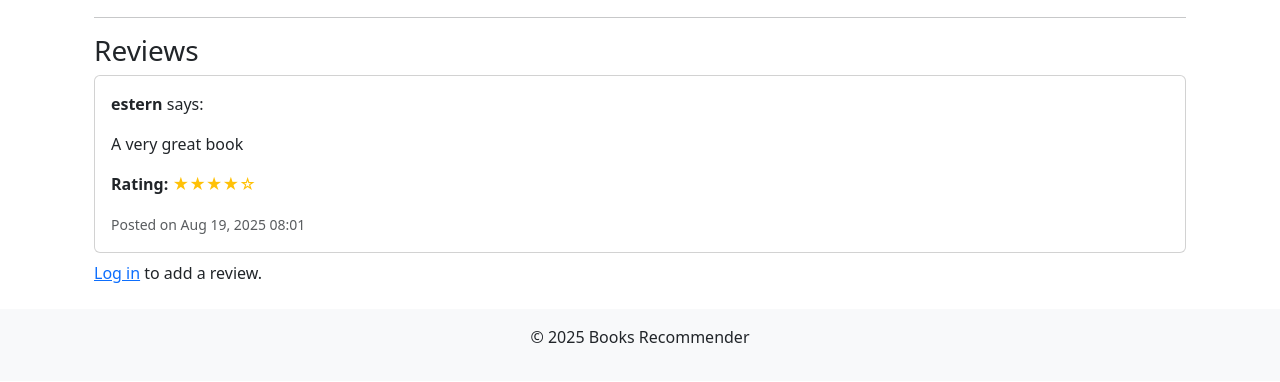
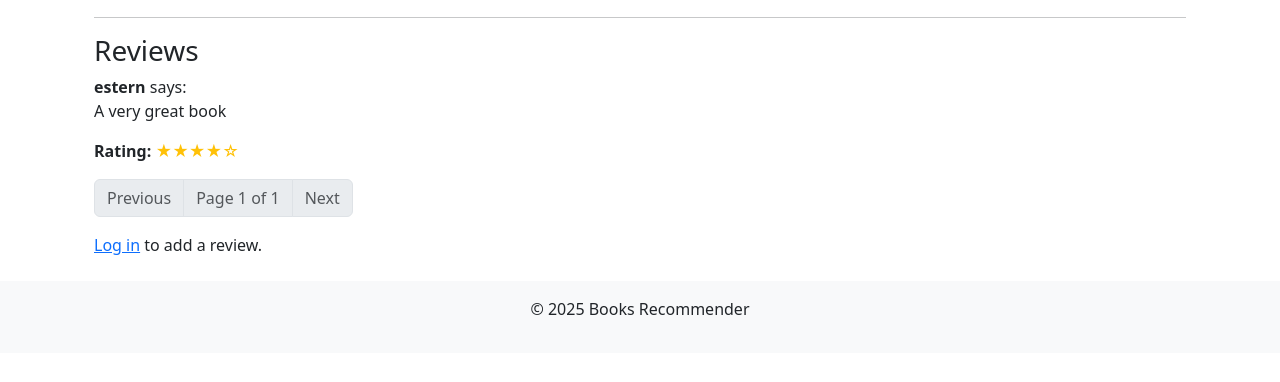
Before and after one commit to Gathoni-Njuguna/project, a Django app: page /books/3/ in a window 1280 px wide. Shown: the part 252-634 px from the top of the page. Run offline with Django 5.2, Linux system fonts and the light colour scheme; data comes from the database, SQL or seed files in the repository; both versions use the stored data as it was after the commit.

Commit message:
implemetred pagination in reviews

```diff
--- a/booksrecomm/books/templates/books/book_detail.html
+++ b/booksrecomm/books/templates/books/book_detail.html
@@ -11,29 +11,41 @@
     <hr>
 
     <h3>Reviews</h3>
-    {% if book.reviews.exists %}
-        {% for review in book.reviews.all %}
-            <div class="card mb-2">
-                <div class="card-body">
-                    <p>
-                        <strong>
-                            {% if review.user %}
-                                {{ review.user.username }}
-                            {% else %}
-                                Anonymous
-                            {% endif %}
-                        </strong> says:
-                    </p>
-                    <p>{{ review.review}}</p>
-                  <p><strong>Rating:</strong> <span class="text-warning">{{ review.stars }}</span></p>
+  {% for review in reviews_page %}
+    <div class="review mb-3">
+        <strong>{{ review.user.username }}</strong> says:
+        <p>{{ review.review }}</p>
+       <p><strong>Rating:</strong> <span class="text-warning">{{ review.stars }}</span></p>
 
-                    <small class="text-muted">Posted on {{ review.created_at|date:"M d, Y H:i" }}</small>
-                </div>
-            </div>
-        {% endfor %}
-    {% else %}
-        <p>No reviews yet. Be the first to review this book!</p>
-    {% endif %}
+    </div>
+{% empty %}
+    <p>No reviews yet.</p>
+{% endfor %}
+
+<!-- Pagination controls -->
+<nav aria-label="Review pagination">
+    <ul class="pagination">
+        {% if reviews_page.has_previous %}
+            <li class="page-item">
+                <a class="page-link" href="?page={{ reviews_page.previous_page_number }}">Previous</a>
+            </li>
+        {% else %}
+            <li class="page-item disabled"><span class="page-link">Previous</span></li>
+        {% endif %}
+
+        <li class="page-item disabled">
+            <span class="page-link">Page {{ reviews_page.number }} of {{ reviews_page.paginator.num_pages }}</span>
+        </li>
+
+        {% if reviews_page.has_next %}
+            <li class="page-item">
+                <a class="page-link" href="?page={{ reviews_page.next_page_number }}">Next</a>
+            </li>
+        {% else %}
+            <li class="page-item disabled"><span class="page-link">Next</span></li>
+        {% endif %}
+    </ul>
+</nav>
 
     {% if user.is_authenticated %}
         <hr>
--- a/booksrecomm/books/views.py
+++ b/booksrecomm/books/views.py
@@ -4,9 +4,11 @@ from django.urls import reverse_lazy
 from .models import Book, Review
 from .forms import BookForm, ReviewForm, UserCreationForm, SignUpForm
 from django.http import Http404
+from django.core.paginator import Paginator
 from django.shortcuts import redirect, render, get_object_or_404
 from django.contrib.auth.decorators import login_required
 from django.contrib import messages
+
 class BookListView(ListView):
     model = Book
     template_name = "book_list.html"
@@ -27,7 +29,14 @@ class BookDetailView(DetailView):
 
     def get_context_data(self, **kwargs):
         context = super().get_context_data(**kwargs)
-        context['reviews'] = Review.objects.filter(book=self.object)
+        book = self.get_object()
+        reviews_list = book.reviews.all()  # get all reviews for this book
+        paginator = Paginator(reviews_list, 5)  # 5 reviews per page
+
+        page_number = self.request.GET.get('page')
+        reviews_page = paginator.get_page(page_number)
+
+        context['reviews_page'] = reviews_page
         return context
 
     def get_object(self, queryset=None):
```
Also changed, not shown: booksrecomm/db.sqlite3.
